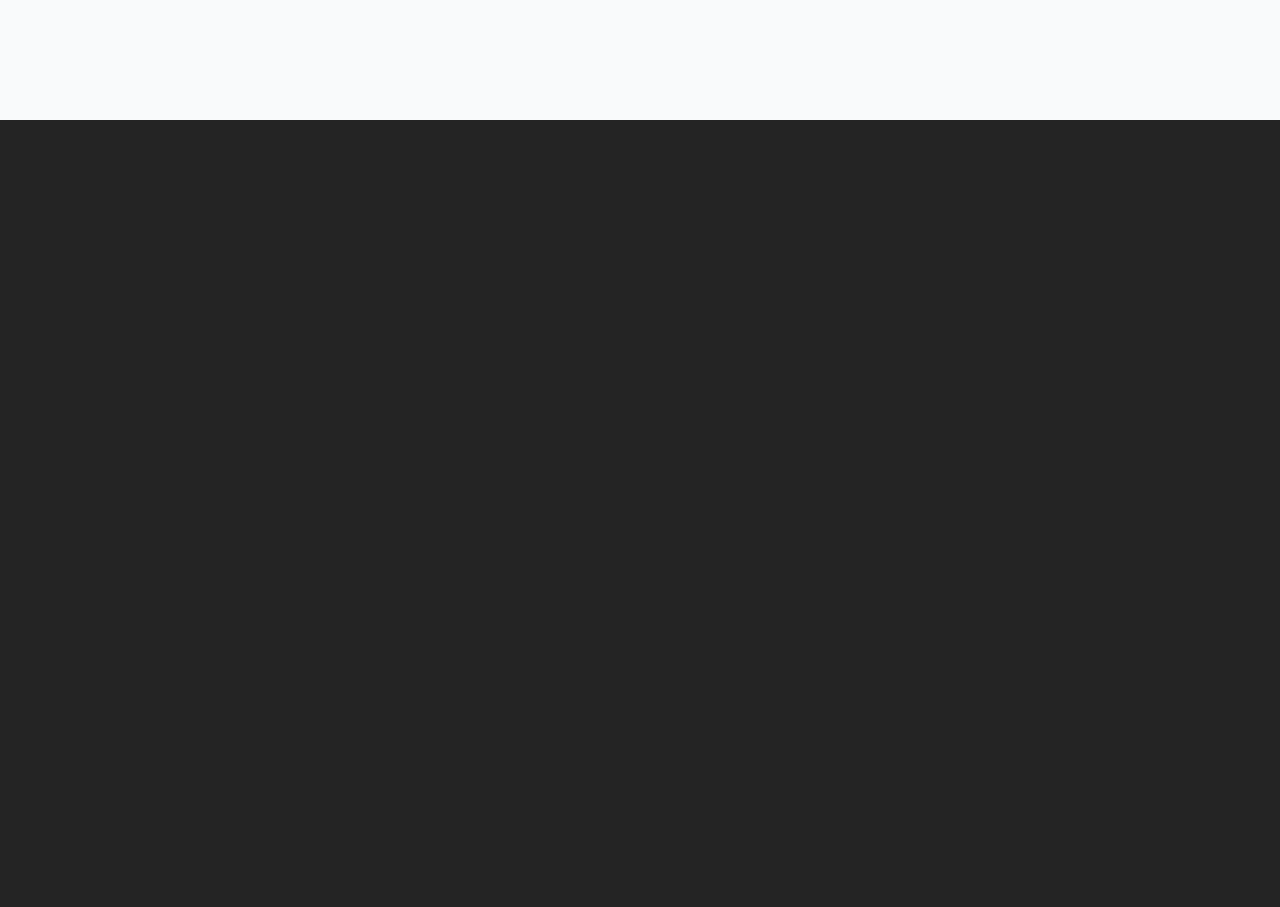
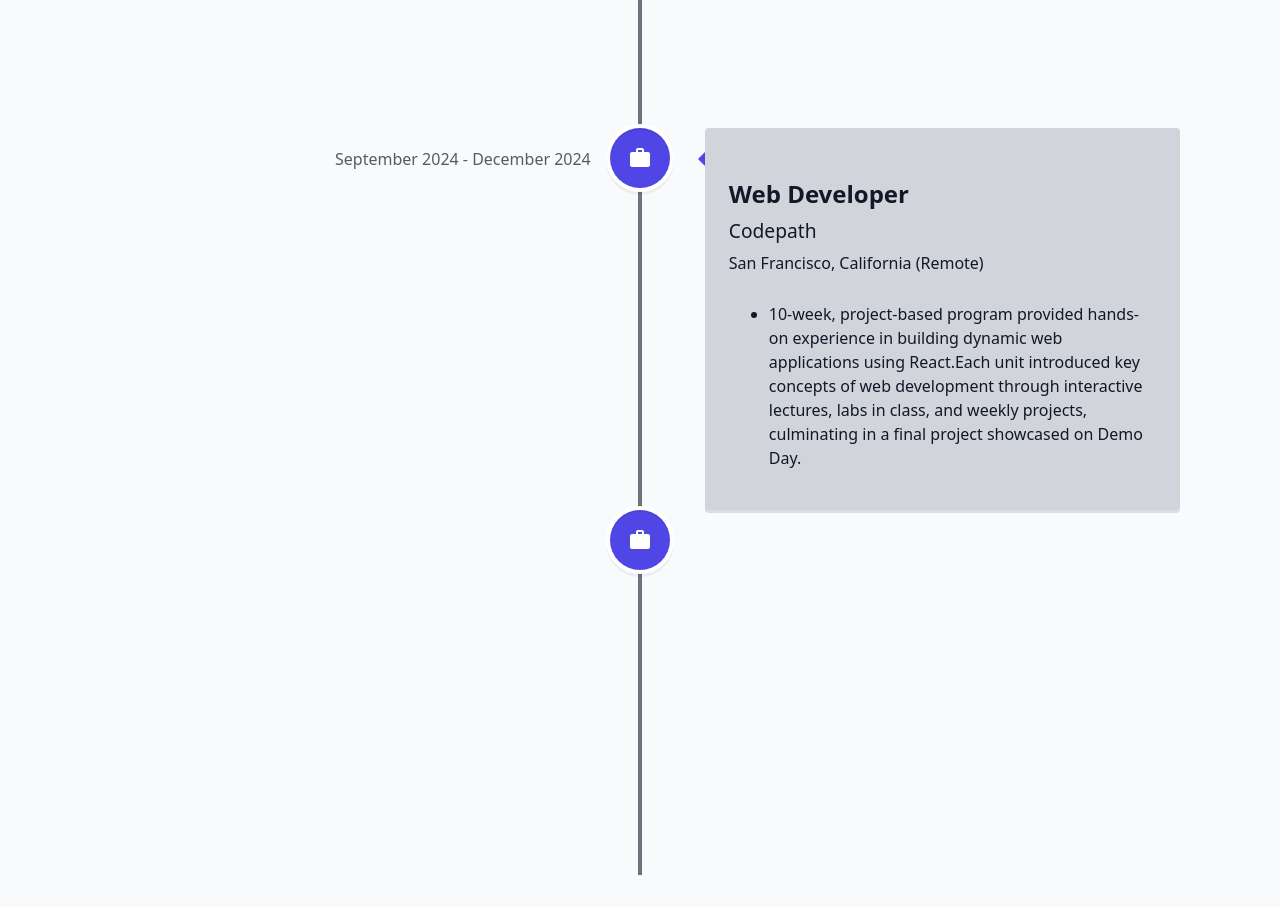
Before and after one commit to KevinPaizRamos/website-HeroUI, a React (Vite) app in the folder my-website/: page /experience in a window 1280 px wide. Shown: the part 680-1587 px from the top of the page. Before the commit the page ends 800 px from the top, so only its background shows below. Built offline with nearby package versions, Linux system fonts and the light colour scheme.

Commit message:
Experience is  done

```diff
--- a/my-website/src/pages/experience.jsx
+++ b/my-website/src/pages/experience.jsx
@@ -5,18 +5,36 @@
   VerticalTimelineElement,
 } from "react-vertical-timeline-component";
 import "react-vertical-timeline-component/style.min.css";
+import { MdWork } from "react-icons/md";
+import "../styles/experience.css";
 
 function WorkExperience() {
   return (
-    <div>
+    <div className="experience-layout">
       <h1>Work Experience</h1>
-      <VerticalTimeline>
+      <VerticalTimeline lineColor="#6b7280">
         {timelineElements.map((element) => {
           return (
             <VerticalTimelineElement
+              className="vertical-timeline-element--work"
+              contentStyle={{ background: "#d1d5db", color: "#111827" }} // Dark Indigo with White Text
+              contentArrowStyle={{
+                borderRight: "7px solid #4f46e5",
+              }}
+              iconStyle={{ background: "#4f46e5", color: "#ffffff" }} // Matching Icon Background
               key={element.id}
               date={element.date}
-            ></VerticalTimelineElement>
+              icon={<MdWork />}
+            >
+              <h3 className="vertical-timeline-title">{element.title}</h3>
+              <h3 className="vertical-timeline-company">{element.company}</h3>
+              <h5 className="vertical-timeline-location">{element.location}</h5>
+              <ul className="vertical-timeline-description">
+                {element.description.map((point, index) => (
+                  <li key={index}>{point}</li>
+                ))}
+              </ul>
+            </VerticalTimelineElement>
           );
         })}
       </VerticalTimeline>
--- /dev/null
+++ b/my-website/src/pages/projects.jsx
@@ -0,0 +1,6 @@
+import React from "react";
+
+function Projects() {
+  return <div className="projects-page"></div>;
+}
+export default Projects;
--- a/my-website/src/styles/about.css
+++ b/my-website/src/styles/about.css
@@ -24,7 +24,7 @@
 
 .description-about {
   font-size: 1.2rem;
-  color: var(--color-text-secondary);
+  color: var(--color-text);
   margin-top: 10px;
   max-width: 600px;
   line-height: 1.5;
--- /dev/null
+++ b/my-website/src/styles/experience.css
@@ -0,0 +1,25 @@
+.vertical-timeline-element--work {
+  text-align: left;
+  margin: 0;
+}
+.experience-layout h1 {
+  color: var(--color-primary);
+}
+.vertical-timeline-title {
+  font-size: 1.5rem;
+  font-weight: bold;
+  margin-bottom: 5px; /* Reduce space below the title */
+}
+
+.vertical-timeline-company {
+  font-size: 1.2rem;
+  font-weight: 500;
+  margin-bottom: 5px; /* Reduce space below the company */
+  margin-top: 0; /* Remove extra space above the company */
+}
+
+.vertical-timeline-location {
+  font-size: 1rem;
+  font-weight: 400;
+  margin-top: 0; /* Remove extra space above the location */
+}
--- a/my-website/src/timelineElements.js
+++ b/my-website/src/timelineElements.js
@@ -2,26 +2,34 @@
   {
     id: 1,
     title: "Software Engineer Intern",
+    company: "Umbrava",
     location: "Hauppauge, New York",
     date: "June 2024 - August 2024",
-    description:
-      "Implemented 100+ automated UI tests with Playwright, reducing manual testing by 60% and optimizing execution time by 75% using parallel testing and efficient selectors.",
+    description: [
+      "Enhanced the reliability and efficiency of a web application by implementing automated UI tests using Playwright,reducing manual testing efforts by 60% and achieving significant coverage where none existed before.",
+      "Developed 100+ automated UI tests using Playwright, following meticulously designed test cases to ensure, comprehensive coverage of critical user flow.",
+      "Optimized automated UI test suite execution time by 75% through the implementation of parallel testing, intelligent, test grouping, and efficient selectors, leveraging best practices in automation with React, GraphQL, and Playwright.",
+    ],
   },
   {
     id: 2,
     title: "Web Developer",
-    location: "Remote",
+    company: "Codepath",
+    location: "San Francisco, California (Remote)",
     date: "September 2024 - December 2024",
-    description:
+    description: [
       "10-week, project-based program provided hands-on experience in building dynamic web applications using React.Each unit introduced key concepts of web development through interactive lectures, labs in class, and weekly projects, culminating in a final project showcased on Demo Day.",
+    ],
   },
   {
     id: 3,
     title: "Assistant Manager",
+    company: "Burger King",
     location: "Huntington, New York",
     date: "January 2018 - present",
-    description:
+    description: [
       "In charge of overseeing operations, managing cash, providing exceptional customer service for more than 250 customer per day in a fast-paced environment, demonstrating strong verbal and written communication and teamwork abilities.",
+    ],
   },
 ];
 export default timelineElements;
```
